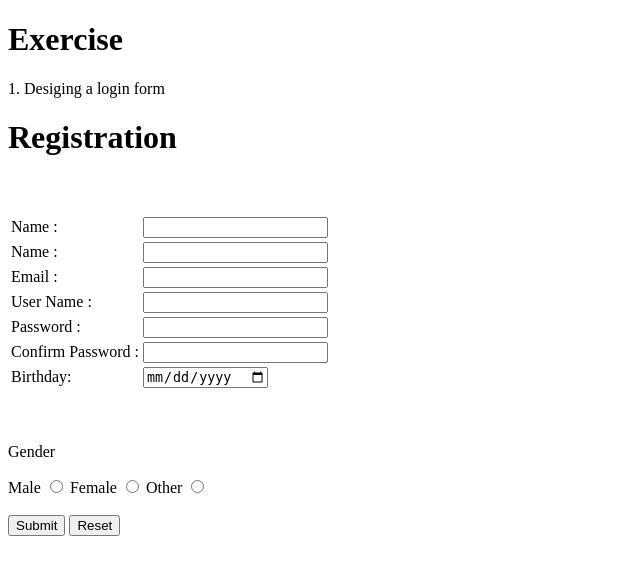
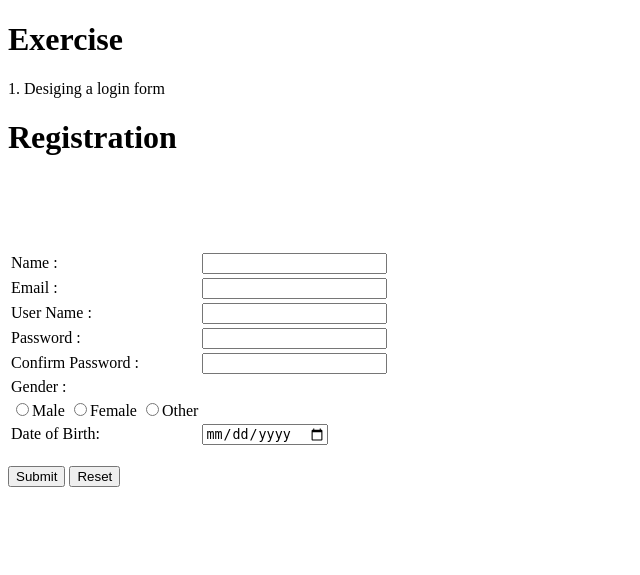
Before and after one commit to Tanvir0146/Web-Tech, a PHP site: page /Registration.php in a window 1280 px wide. Shown: the top 575 px of the page, without its empty margins (0-640 px from the left). Run offline with PHP 8.4, Linux system fonts and the light colour scheme.

Commit message:
Lab Task 1

```diff
--- a/Registration.php
+++ b/Registration.php
@@ -8,9 +8,6 @@
 <p> 1. Desiging a login form  </p>
 
 <h1> Registration </h1>
-
-<br><br>
-
 <form>
 <table>
 <tr>
@@ -18,53 +15,47 @@
 <td><input type="text" id="fname" name="fname"></td>
 </tr>
 
-<tr>
-<td> Name   : </td>
-<td><input type="text" id="fname" name="fname"></td>
-</tr>
 
 <tr>
 <td> Email  : </td>
-<td><input type="text" id="fname" name="fname"></td>
+<td><input type="text" id="email" name="email"></td>
 </tr>
 
 <tr>
 <td> User Name   : </td>
-<td><input type="text" id="fname" name="fname"></td>
+<td><input type="text" id="uname" name="uname"></td>
 </tr>
 
 <tr>
 <td> Password   : </td>
-<td><input type="text" id="fname" name="fname"></td>
+<td><input type="text" id="password" name="password"></td>
 </tr>
 
 <tr>
 <td> Confirm Password  : </td>
-<td><input type="text" id="fname" name="fname"></td>
+<td><input type="text" id="cpassword" name="cpassword"></td>
+</tr>
+
+<br><br>
+<tr>
+<td> Gender :  </td>
 </tr>
 <tr>
-<td><label1 for="Birthday">Birthday:<label1></td>
+<td><input type="radio" id="Gender" name="Gender" value="Male">Male
+<input type="radio" id="Gender" name="Gender" value="FeMale">Female
+<input type="radio" id="Gender" name="Gender" value="Other">Other</td>
+
+</tr>
+
+<br><br>
+<tr>
+<td><label1 for="Birthday"> Date of Birth:<label1></td>
 <td><input type="date" id="Birthday" name="Birthday"></td>
 </tr>
 
 </table>
-<br><br>
-<p> Gender  </p>
-<tr>
-<td> Male </td>
-<input type="radio" id="Gender" name="Gender" value="Male">
-</tr>
 
-<tr>
-<td> Female</td>
-<input type="radio" id="Gender" name="Gender" value="Male">
-</tr>
-
-<tr>
-<td> Other </td>
-<input type="radio" id="Gender" name="Gender" value="Male">
-</tr>
-<br><br>
+<br>
 <tr>
 <input type="Submit" Value= "Submit">
 <input type="Reset" Value= "Reset">
```
